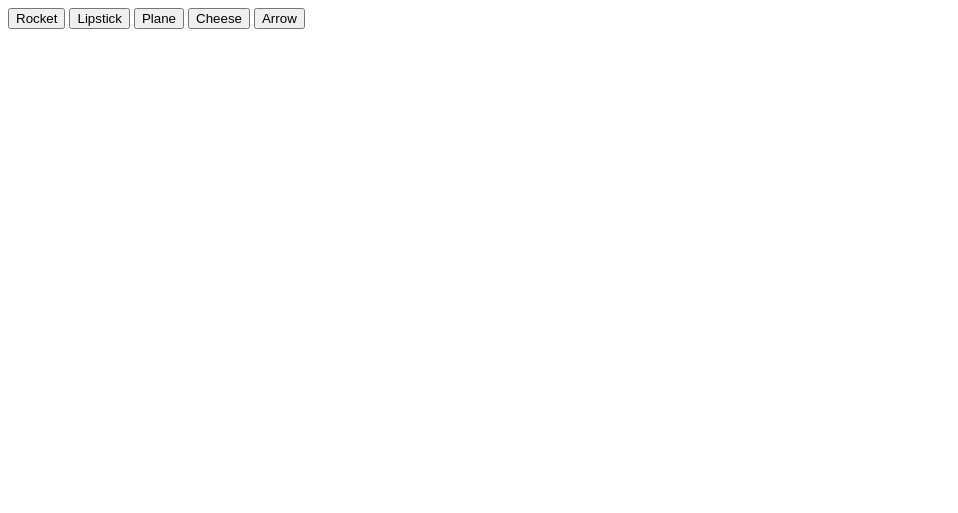
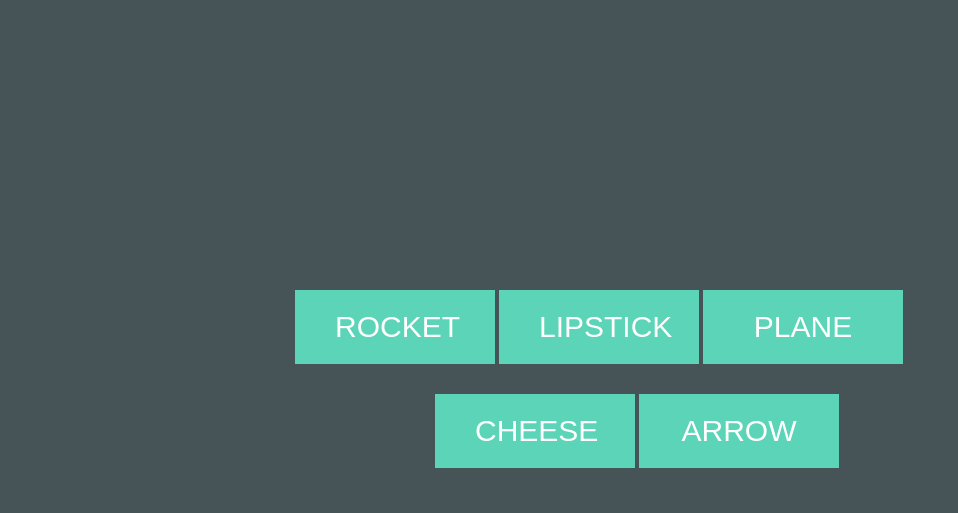
Before and after one commit to Algysok11/cursori, a plain HTML site: page index.html in a window 1280 px wide. Shown: the whole page, without its empty margins (0-958 px from the left). Drawn offline with Linux system fonts and the light colour scheme; a web font is replaced by a local one.

Commit message:
Update index.html

```diff
--- a/index.html
+++ b/index.html
@@ -5,7 +5,7 @@
 	<meta name="viewport" content="width=device-width, initial-scale=1">
 	<title>Image As Cursors</title>
 	<link href="https://fonts.googleapis.com/css?family=PT+Sans+Caption:700" rel="stylesheet">
-	<link rel="stylesheet" type="text/css" href="Cursor.css">
+	<link rel="stylesheet" type="text/css" href="style.css">
 </head>
 <body>
 	<div class="container">
```
